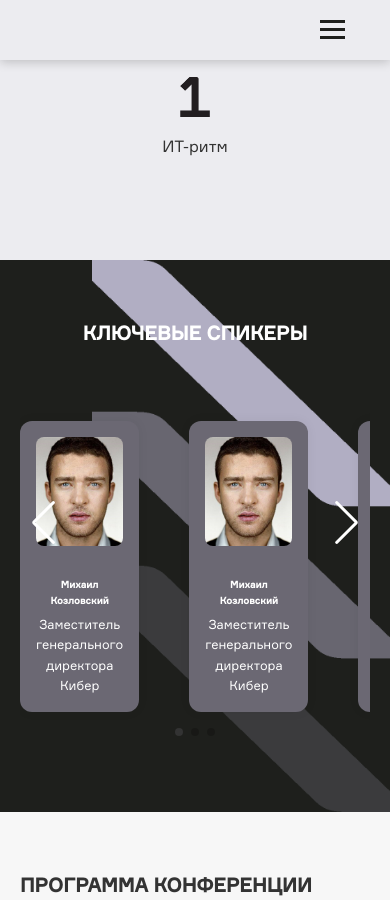
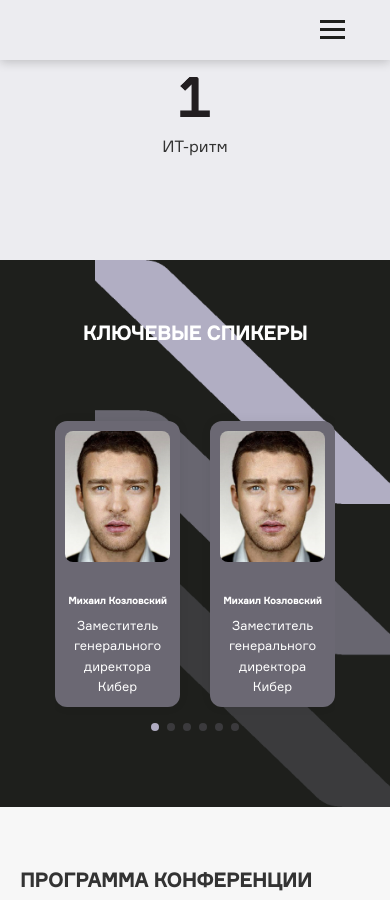
Before and after one commit to Thanatas42/it-conference, a Jekyll site: the page built from index.html, in a window 390 px wide and 900 px high, scrolled down 1569 px. Built offline with Jekyll 4.4.1, drawn with Linux system fonts in a browser that asks for light colours.

Commit message:
refactor: mobile page

```diff
--- /dev/null
+++ b/_includes/footer.html
@@ -0,0 +1,42 @@
+<footer class="footer ">
+  <div class="container">
+    <div class="footer__logo">
+      <img src="./media/logo-name.png" alt="Логотип" />
+    </div>
+
+    <div class="footer__container">
+      <div class="footer__info">
+        <div class="footer__contacts">
+          <h4>Контакты для связи:</h4>
+          <p>Руководитель проекта: Светлана Лысикова</p>
+          <p>Lysikova-S@gisca.ru, +7 (981) 193 08 35</p>
+          <p>Куратор проекта Александра Биушкина</p>
+          <p>Blushkina-A@gisca.ru, +7 (911) 088 82 11</p>
+        </div>
+
+        <div class="footer__note">
+          <h4></h4>
+          <p>
+            Мероприятие носит закрытый характер.<br />
+            По вопросам сотрудничества и участия<br />
+            просим обращаться по указанным<br />
+            средствам связи.
+          </p>
+        </div>
+
+        <div class="footer__events">
+          <div class="footer_events_empty"></div>
+          <div class="footer_events_full">
+            <h4>Прошлые события:</h4>
+            <p>2025</p>
+            <p>2024–2021</p>
+          </div>
+        </div>
+      </div>
+
+      <div class="footer__bottom">
+        © 2025 ИТ-Ритм. Все права защищены.
+      </div>
+    </div>
+  </div>
+</footer>
--- /dev/null
+++ b/_includes/header.html
@@ -0,0 +1,19 @@
+<header>
+  <div class="container header-container">
+    <div class="burger">
+      <div></div>
+      <div></div>
+      <div></div>
+    </div>
+
+    <nav>
+      <ul>
+        <li><a href="#about">О конференции</a></li>
+        <li><a href="#speakers">Спикеры</a></li>
+        <li><a href="#program">Программа</a></li>
+        <li><a href="#partners">Участники</a></li>
+        <li><a href="#location">Детали мероприятия</a></li>
+      </ul>
+    </nav>
+  </div>
+</header>
--- a/_includes/hero.html
+++ b/_includes/hero.html
@@ -5,8 +5,8 @@
       <source src="./media/backgroundMedia.mp4" type="video/mp4">
     </video>
     <h2>ЕЖЕГОДНАЯ КОНФЕРЕНЦИЯ</h2>
-    <img class="hero_image" src="./media/logo-name.png" id="heroLogo">
+    <img class="hero_image" src="./media/logo-name.png" id="heroLogo" alt="ИТ-РИТМ">
     <h3>ПО ИНФОРМАЦИОННЫМ ТЕХНОЛОГИЯМ ДЛЯ ПРЕДПРИЯТИЙ ТЭК</h3>
-    <img class="hero_date" src="./media/logo-date.png" id="heroDate">
+    <img class="hero_date" src="./media/logo-date.png" id="heroDate" alt="31.07-01.08">
   </div>
 </section>
--- a/_includes/partners.html
+++ b/_includes/partners.html
@@ -4,33 +4,17 @@
 
     <div class="swiper partners-swiper">
       <div class="swiper-wrapper">
-        {% assign partners = site.data.partners %}
-        {% assign per_slide = 6 %}
-        {% assign total = partners | size %}
-        {% assign slide_count = total | divided_by: per_slide %}
-        {% assign remainder = total | modulo: per_slide %}
-        {% if remainder > 0 %}
-        {% assign slide_count = slide_count | plus: 1 %}
-        {% endif %}
-
-        {% assign index = 0 %}
-        {% for i in (1..slide_count) %}
+        {% for partner in site.data.partners %}
         <div class="swiper-slide">
-          <div class="partners-grid">
-            {% for j in (1..per_slide) %}
-            {% if index < total %} {% assign partner=partners[index] %} <a href="{{ partner.url }}" target="_blank">
-              <img src="{{ partner.logo }}" alt="{{ partner.name }}" class="partner-logo" />
-              </a>
-              {% assign index = index | plus: 1 %}
-              {% endif %}
-              {% endfor %}
-          </div>
+          <a href="{{ partner.url }}" target="_blank">
+            <img src="{{ partner.logo }}" alt="{{ partner.name }}" class="partner-logo" />
+          </a>
         </div>
         {% endfor %}
       </div>
 
-      <div class="swiper-button-next swiper-button_partners"></div>
-      <div class="swiper-button-prev swiper-button_partners"></div>
+      <div class="swiper-button-next swiper-button_partners swiper-partners-next"></div>
+      <div class="swiper-button-prev swiper-button_partners swiper-partners-prev"></div>
       <div class="swiper-pagination"></div>
     </div>
 
--- a/_includes/speakers.html
+++ b/_includes/speakers.html
@@ -14,9 +14,7 @@
         {% endfor %}
       </div>
 
-      <div class="swiper-button-next"></div>
-      <div class="swiper-button-prev"></div>
-      <div class="swiper-pagination"></div>
+      <div class="swiper-pagination swiper-speaker-pagination"></div>
     </div>
   </div>
 </section>
--- a/_layouts/default.html
+++ b/_layouts/default.html
@@ -1,113 +1,26 @@
 <!DOCTYPE html>
 <html lang="ru">
-
-<head>
 
 <head>
   <meta charset="UTF-8">
   <meta name="viewport" content="width=device-width, initial-scale=1.0">
   <title>ИТ-Ритм 2025 - Конференция по информационным технологиям</title>
-    <script src="https://api-maps.yandex.ru/2.1/?lang=ru_RU" type="text/javascript"></script>
-    <link rel="stylesheet" href="https://cdn.jsdelivr.net/npm/swiper@10/swiper-bundle.min.css"  />
+  <script src="https://api-maps.yandex.ru/2.1/?lang=ru_RU"></script>
+  <link rel="stylesheet" href="https://cdn.jsdelivr.net/npm/swiper@10/swiper-bundle.min.css" />
   <link rel='stylesheet' href='./assets/styles.css'>
 </head>
 
-  <header>
-    <div class="container header-container">
-      <div class="burger">
-        <div></div>
-        <div></div>
-        <div></div>
-      </div>
-
-      <nav>
-        <ul>
-          <li><a href="#about">О конференции</a></li>
-          <li><a href="#speakers">Спикеры</a></li>
-          <li><a href="#program">Программа</a></li>
-          <li><a href="#partners">Участники</a></li>
-          <li><a href="#location">Детали мероприятия</a></li>
-        </ul>
-      </nav>
-    </div>
-  </header>
+{% include header.html %}
 
 <body>
   {{ content }}
+</body>
+
+{% include footer.html %}
 
 <script src="./scripts/index.js"></script>
 <script src="./scripts/maps.js"></script>
 <script src="https://cdn.jsdelivr.net/npm/swiper@10/swiper-bundle.min.js"></script>
 <script src="./scripts/swiper.js"></script>
-  <script>
-    const swiper = new Swiper('.speakers-swiper', {
-      loop: true,
-      spaceBetween: 30,
-      slidesPerView: 1,
-      navigation: {
-        nextEl: '.swiper-button-next',
-        prevEl: '.swiper-button-prev',
-      },
-      pagination: {
-        el: '.swiper-pagination',
-        clickable: true,
-      },
-      breakpoints: {
-        640: {
-          slidesPerView: 1,
-        },
-        768: {
-          slidesPerView: 2,
-        },
-        1024: {
-          slidesPerView: 3,
-        },
-      },
-    });
-  </script>
-</body>
-
-<footer class="footer ">
-  <div class="container">
-    <div class="footer__logo">
-      <img src="./media/logo-name.png" alt="Логотип" />
-    </div>
-
-    <div class="footer__container">
-      <div class="footer__info">
-        <div class="footer__contacts">
-          <h4>Контакты для связи:</h4>
-          <p>Руководитель проекта: Светлана Лысикова</p>
-          <p>Lysikova-S@gisca.ru, +7 (981) 193 08 35</p>
-          <p>Куратор проекта Александра Биушкина</p>
-          <p>Blushkina-A@gisca.ru, +7 (911) 088 82 11</p>
-        </div>
-
-        <div class="footer__note">
-          <h4></h4>
-          <p>
-            Мероприятие носит закрытый характер.<br />
-            По вопросам сотрудничества и участия<br />
-            просим обращаться по указанным<br />
-            средствам связи.
-          </p>
-        </div>
-
-        <div class="footer__events">
-          <div class="footer_events_empty"></div>
-          <div class="footer_events_full">
-            <h4>Прошлые события:</h4>
-            <p>2025</p>
-            <p>2024–2021</p>
-          </div>
-        </div>
-      </div>
-
-      <div class="footer__bottom">
-        © 2025 ИТ-Ритм. Все права защищены.
-      </div>
-    </div>
-  </div>
-</footer>
 
 </html>
--- a/assets/styles.css
+++ b/assets/styles.css
@@ -291,54 +291,33 @@
   padding: 60px 0;
 }
 
-.speakers-swiper {
-  width: 100%;
-  overflow: hidden;
-  padding: 20px 0;
-}
-
-.swiper-wrapper {
-  display: flex;
-  gap: 20px;
-}
-
 .speakers h2 {
   color: var(--light-text);
   margin-bottom: 50px;
 }
 
-.speaker-card {
-  flex: 1 0 25%;
-  max-width: 250px;
-  background: #fff;
-  padding: 20px;
-  border-radius: 12px;
-  box-shadow: 0 2px 10px rgba(0, 0, 0, 0.1);
-  text-align: center;
+.speakers-swiper {
+  width: 80%;
+  padding: 20px 0;
 }
 
-.speaker-card img {
-  width: 100%;
-  height: auto;
-  border-radius: 50%;
-  margin-bottom: 15px;
+.speaker-card {
+  position: relative;
+  background: var(--secondary-color);
+  border-radius: 12px;
+  box-shadow: 0 0 12px rgba(0, 0, 0, 0.05);
+  margin: auto;
+  padding: 10px;
+  text-align: center;
 }
 
 .swiper-pagination {
   bottom: -20px;
 }
 
-.speaker-card {
-  background: var(--light-color);
-  border-radius: 12px;
-  padding: 20px;
-  text-align: center;
-  box-shadow: 0 4px 20px rgba(0, 0, 0, 0.1);
-}
-
 .speaker-card img {
   max-width: 100%;
-  border-radius: 20%;
+  border-radius: 8px;
   margin-bottom: 15px;
 }
 
@@ -357,30 +336,8 @@
   position: relative;
 }
 
-.swiper-pagination-bullet-active {
-  background: var(--text-color);
-}
-
-.swiper-button-next,
-.swiper-button-prev {
-  top: 35%;
-  color: var(--light-text);
-}
-
-.speaker-card {
-  max-width: 280px;
-  background: var(--secondary-color);
-  border-radius: 12px;
-  padding: 16px;
-  box-shadow: 0 0 12px rgba(0, 0, 0, 0.05);
-  margin: auto;
-  text-align: center;
-}
-
-.speaker-card img {
-  width: 100%;
-  height: auto;
-  border-radius: 8px;
+.swiper-speaker-pagination .swiper-pagination-bullet {
+  background: var(--light-color);
 }
 
 /*end speakers*/
@@ -427,17 +384,8 @@
   background-color: var(--light-bg);
 }
 
-.partners-grid {
-  display: grid;
-  grid-template-columns: repeat(3, 1fr);
-  grid-template-rows: repeat(2, auto);
-  justify-items: center;
-  align-items: center;
-}
-
-.partners-grid a {
-  width: 240px;
-  height: 240px;
+.partners-swiper {
+  max-width: 80%;
 }
 
 .partner-logo {
@@ -542,28 +490,27 @@
   flex: 1 1 250px;
 }
 
-.footer__note {
+/*.footer__note {
   align-items: center;
-}
+}*/
 
 .footer__events {
   flex-direction: row;
-  justify-content: space-between;
 }
 
 .footer_events_empty {
-  width: 40%;
+  width: 30%;
 }
 
 .footer_events_full {
   display: flex;
   flex-direction: column;
-  align-items: flex-end;
+  align-items: flex-start;
 }
 
-.footer_events_full p {
+/*.footer_events_full p {
   align-self: flex-start;
-}
+}*/
 
 .footer__contacts h4,
 .footer__events h4,
@@ -811,13 +758,14 @@
     font-size: 1.2rem;
   }
 
-  .partners-grid a {
-    width: 100px;
-    height: 100px;
-  }
-
   .swiper-button_partners {
     display: none;
   }
 
+  #map {
+    width: 100%;
+    height: 400px;
+  }
+
+
 }
--- a/scripts/swiper.js
+++ b/scripts/swiper.js
@@ -1,13 +1,46 @@
 const partnersSwiper = new Swiper('.partners-swiper', {
-  loop: true,
-  slidesPerView: 1,
   spaceBetween: 30,
   pagination: {
     el: '.swiper-pagination',
     clickable: true,
   },
   navigation: {
-    nextEl: '.swiper-button-next',
-    prevEl: '.swiper-button-prev',
+    nextEl: '.swiper-partners-next',
+    prevEl: '.swiper-partners-prev',
+  },
+  breakpoints: {
+    0: {
+      slidesPerView: 2,
+      grid: {
+        rows: 2,
+        fill: 'row',
+      },
+    },
+    768: {
+      slidesPerView: 3,
+      grid: {
+        rows: 2,
+        fill: 'row',
+      },
+    },
   },
 });
+
+const swiper = new Swiper('.speakers-swiper', {
+  spaceBetween: 30,
+  pagination: {
+    el: '.swiper-pagination',
+    clickable: true,
+  },
+  breakpoints: {
+    0: {
+      slidesPerView: 2,
+    },
+    480: {
+      slidesPerView: 3,
+    },
+    768: {
+      slidesPerView: 4,
+    },
+  },
+});
```
Also changed, not shown: _data/speaker.yml (+20 -0 lines). Lines whose indentation alone changed are shown as unchanged.
